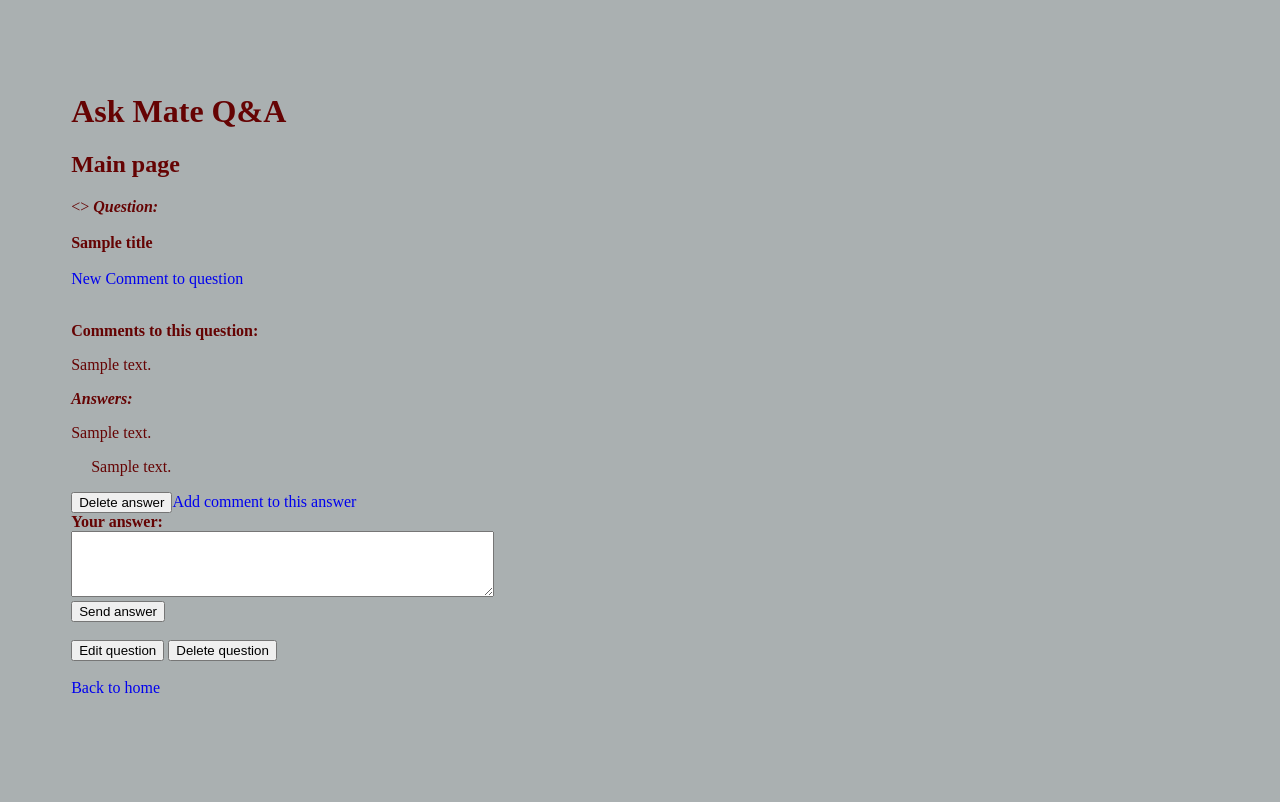
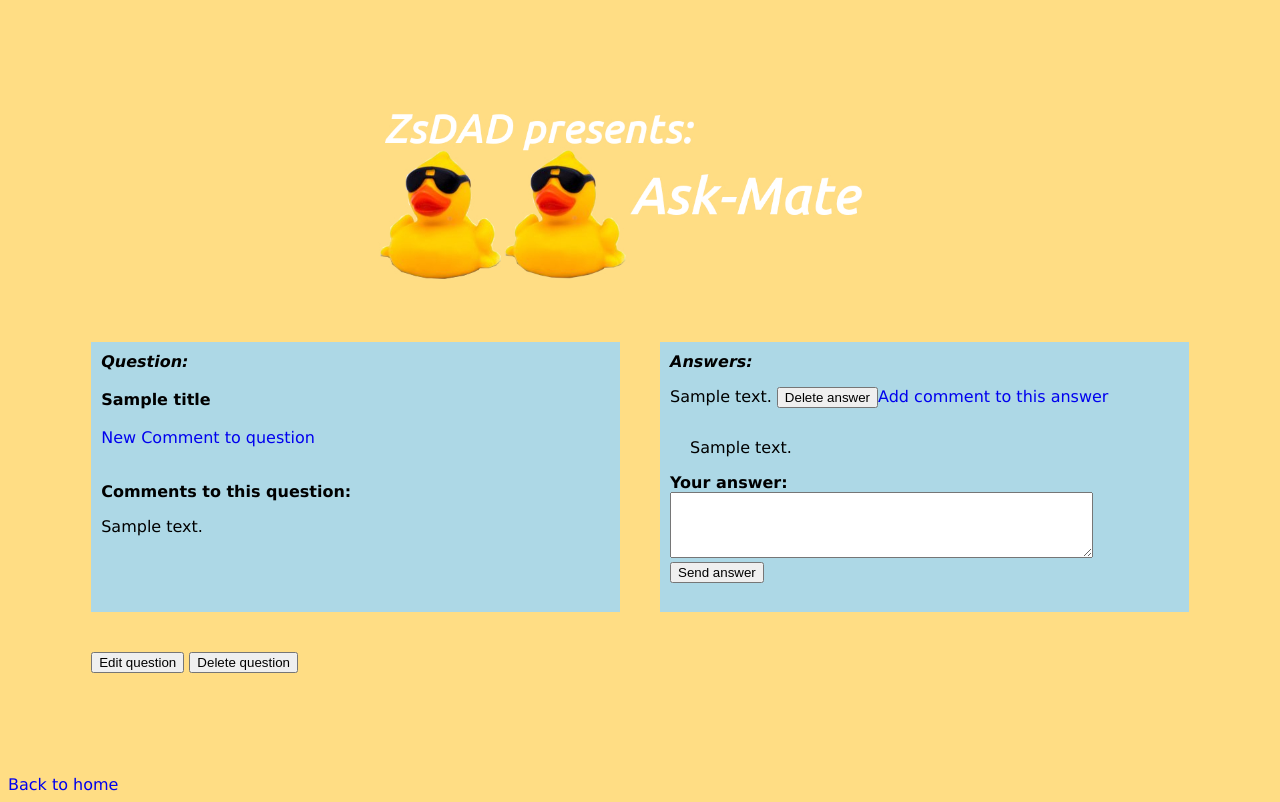
Before and after one commit to bezdomnij/ask-mate-zsdad-sprint-2, a Flask app: template templates/question_id.html in a window 1280 px wide. Before the commit the page ends 693 px from the top, so only its background shows below. Run offline with Flask 2, Linux system fonts and the light colour scheme; the template is opened without the code that fills it: most values are stand-ins (such as "Sample title", 1, 10 or a date in 2020).

Commit message:
second initiation

```diff
--- a/server.py
+++ b/server.py
@@ -8,11 +8,22 @@ import time
 
 app = Flask(__name__)
 
-@app.route("/")
+
+@app.route("/", methods=['GET', 'POST'])
 def get_five():
-    latest_questions = data_manager.get_latest_questions()
-    # all_questions_reversed = data_handler.sorting(all_questions, sortkey='id', rev=True)
-    return render_template("landing.html", all_data_reversed=latest_questions)
+    if request.method == 'GET':
+        latest_questions = data_manager.get_latest_questions()
+        # all_questions_reversed = data_handler.sorting(all_questions, sortkey='id', rev=True)
+        return render_template("landing.html", all_data_reversed=latest_questions)
+    elif request.method == "POST":
+        search_text = request.form.get('search_text')
+        return redirect(url_for('searched_question', search_text=search_text))
+
+
+@app.route("/search_result/<search_text>")
+def searched_question(search_text):
+    search_result = data_manager.search_questions(search_text)
+    return render_template('search_result.html', search_result=search_result)
 
 
 @app.route("/list")
--- a/static/css/main.css
+++ b/static/css/main.css
@@ -1,6 +1,7 @@
 body {
-    background-color: #aab0b1;
-    color: #650303;
+    background-color: #ffdd84;
+    color: #000000 ;
+    font-family: 'Lucida Grande', 'Lucida Sans Unicode', 'Geneva', 'Verdana', sans-serif;
 }
 
 .content-wrapper {
@@ -14,16 +15,16 @@ tfoot {
 }
 
 tbody {
-    background-color: #a5b381;
+    background-color: lightblue;
 }
 
 table {
     border-collapse: collapse;
     border: 2px solid rgb(200, 200, 200);
     letter-spacing: 1px;
-    font-family: sans-serif;
     font-size: 1rem;
     color: #010110;
+    font-family: 'Lucida Grande', 'Lucida Sans Unicode', 'Geneva', 'Verdana', sans-serif
 }
 td,
 th {
@@ -35,6 +36,43 @@ a:link {
     text-decoration: none;
 }
 
+.wrapper {
+    display: flex;
+}
+#header-title {
+    text-align: center;
+}
+.question-block {
+    flex: 1;
+    margin: 20px;
+    padding: 10px;
+    background-color: lightblue;
+}
+.answer-block {
+    flex: 1;
+    margin: 20px;
+    padding: 10px;
+    background-color: lightblue;
+}
+.buttons {
+    margin: 20px;
+}
+
 a:visited {
     text-decoration: none;
 }
+
+.r {
+    display: inline-block;
+}
+.a {
+    display: inline-block;
+}
+
+.q {
+    display: inline;
+}
+
+.d {
+    display: block;
+}
--- a/templates/add_question.html
+++ b/templates/add_question.html
@@ -18,5 +18,4 @@
     </form>
 
 </body>
-    {% include 'footer.html' %}
 {% endblock %}
--- a/templates/footer.html
+++ b/templates/footer.html
@@ -1,4 +1,4 @@
 <footer>
     <br>
-    <a href="{{ url_for('get_question_list') }}">Back to home</a>
+    <a href="/">Back to home</a>
 </footer>
--- a/templates/landing.html
+++ b/templates/landing.html
@@ -4,6 +4,11 @@
 {% block content %}
 <body>
     <h1>Questions</h1>
+<form method="POST">
+    <input type="text" name="search_text">
+    <input type="submit" value="Search">
+</form>
+    <br>
 <table>
     <thead>
     <tr>
--- a/templates/layout.html
+++ b/templates/layout.html
@@ -2,13 +2,13 @@
 <html lang="en">
 <head>
     <meta charset="UTF-8">
-    <title>{% block page_title %}Main page{% endblock %} - Application process</title>
+    <title>{% block page_title %}{% endblock %}Ask Mate</title>
     <link rel="stylesheet" href="{{ url_for('static', filename='css/main.css') }}">
 </head>
 <body>
 <div class="content-wrapper">
     <header>
-        <h1 id="header-title"> Ask Mate Q&A </h1>
+        <h1 id="header-title"> <img src="/static/kacsa.jpg" alt="2 ducks in sunglasses" height="200px"> </h1>
     </header>
     <section>
         <h2 class="title text-center">{{ self.page_title() }}</h2>
@@ -16,5 +16,7 @@
         {% block content %}{% endblock %}
     </section>
 </div>
+{% include 'footer.html' %}
 </body>
+
 </html>
--- a/templates/question_id.html
+++ b/templates/question_id.html
@@ -8,7 +8,8 @@
 {% extends "layout.html" %}
 
 {% block content %}
-<>
+<div class="wrapper">
+<div class="question-block">
     <strong><em>Question:</em></strong><br><br>
     <strong>{{ title }}</strong>
     {{ message }}
@@ -18,21 +19,33 @@
     {% for comment in comments_questions %}
     <p>{{ comment.message }}</p>
     {% endfor %}
-
+</div>
+<div class="answer-block">
     <strong><em>Answers:</em></strong><br>
 
     {% for answer in answers %}
+        <div class="q">
+        <div class="r">
+        <p>{{ answer['message'] }} </p>
+        </div>
 
-        <p>{{ answer['message'] }} </p>
+
+        <div class="a">
+        <form action="{{ url_for('delete_answer', answer_id=answer['id']) }}" method="POST">
+            <input type="hidden" name="question_id" value={{ answer['question_id'] }}>
+            <input type="submit" name='btn' value="Delete answer"><a href="{{ url_for('add_answer_comment',
+                question_id= question_id, answer_id=answer['id'] ) }}">Add comment to this answer</a></form>
+        </div>
+
+        <div class="d">
         {% for comment in comments_answers %}
             {% if answer.id==comment.answer_id %}
                 <p style="margin-left: 20px">{{ comment.message }}</p>
             {% endif %}
         {% endfor %}
-        <form action="{{ url_for('delete_answer', answer_id=answer['id']) }}" method="POST">
-            <input type="hidden" name="question_id" value={{ answer['question_id'] }}>
-            <input type="submit" name='btn' value="Delete answer"><a href="{{ url_for('add_answer_comment',
-                question_id= question_id, answer_id=answer['id'] ) }}">Add comment to this answer</a></form>
+        </div>
+        </div>
+
 
     {% endfor %}
 
@@ -40,10 +53,13 @@
         <strong><label for="comment">Your answer:</label></strong><br>
         <textarea rows="4" cols="50" required name="comment"></textarea><br>
         <input type="submit" name='btn' value="Send answer"><br><br>
-
+</div>
+</div>
+<div class="buttons">
     </form>
     <form method="POST"><input type="submit" name='btn' value="Edit question">
         <input type="submit" name='btn' value="Delete question"></form>
+</div>
 
 {#    <a href="{{  url_for('add_answer_comment',question_id= question_id) }}"> New Comment to answer</a> <br> <br>#}
 {#    <p><strong>Comments to this answer:</strong></p>#}
@@ -53,5 +69,4 @@
 {#        {% endif %}#}
 {#    {% endfor %}#}
 </body>
-    {% include 'footer.html' %}
 {% endblock %}
```
Also changed, not shown: data_manager.py (+11 -0 lines), templates/search_result.html (added, +26 -0 lines), static/kacsa.jpg (added).
